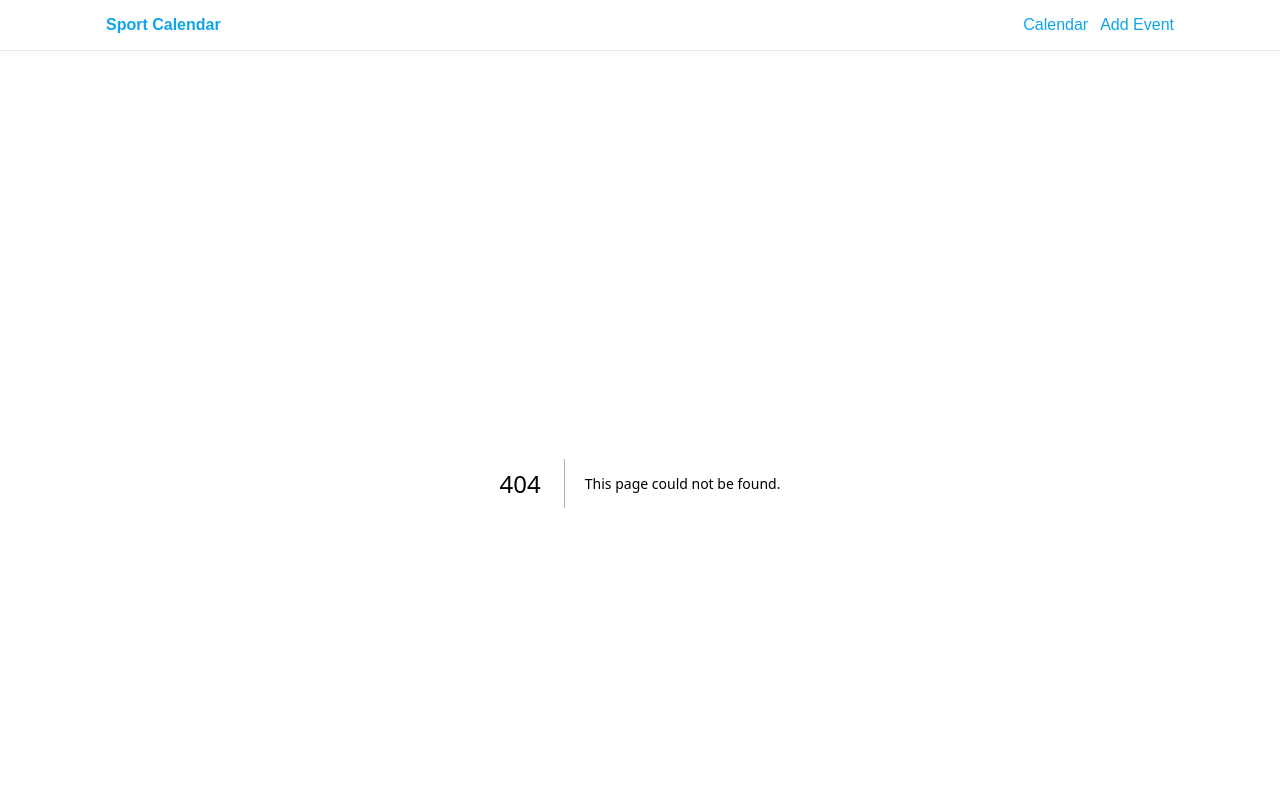
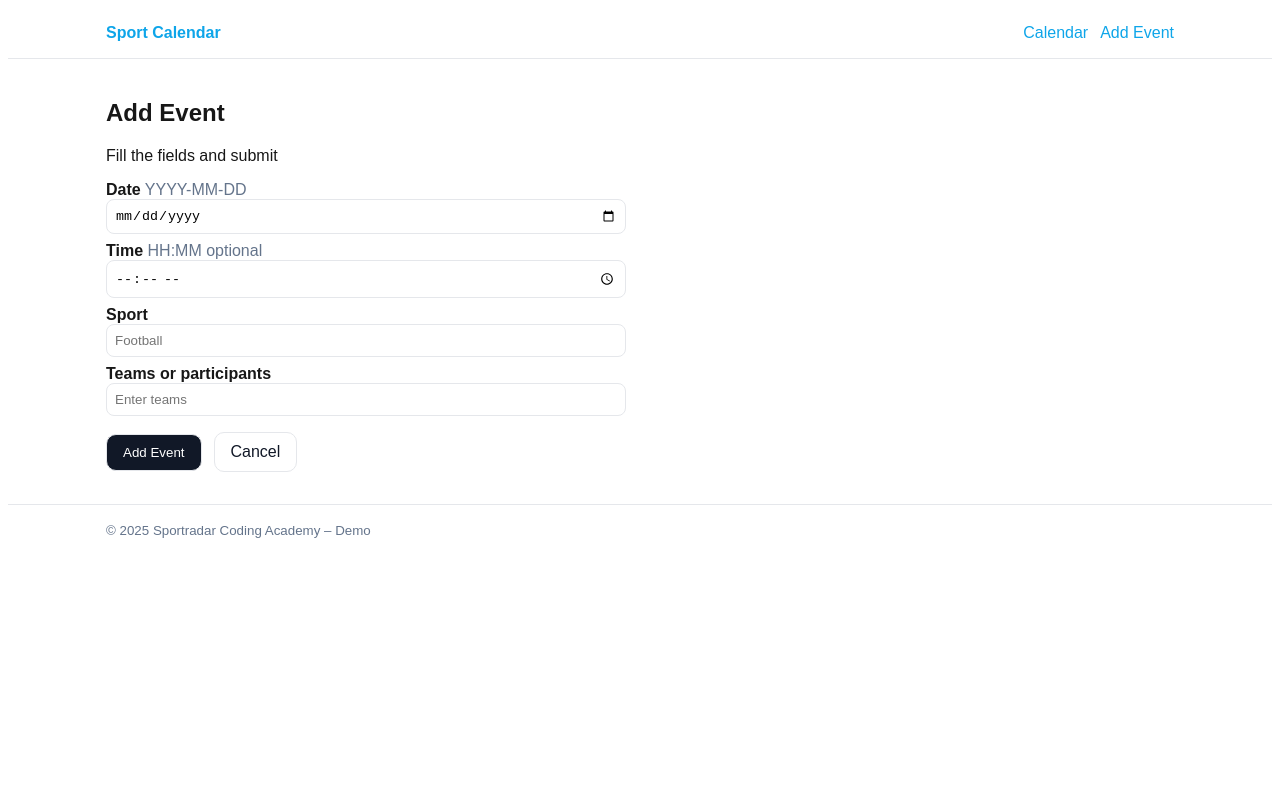
Before and after one commit to denis-1989/sportradar-coding-academy-2026, a Next.js app: page /add in a window 1280 px wide. Before the commit this address had no page. Shown: the top 800 px of the page. Built offline with nearby package versions, Linux system fonts and the light colour scheme.

Commit message:
Add: add add page with simple event form

```diff
--- /dev/null
+++ b/app/add/page.js
@@ -0,0 +1,185 @@
+'use client';
+
+import { useRouter } from 'next/navigation';
+import { useState } from 'react';
+import { addEvent } from '../lib/events';
+
+export default function AddEventPage() {
+  // form state
+  const [date, setDate] = useState('');
+  const [time, setTime] = useState('');
+  const [sport, setSport] = useState('');
+  const [teams, setTeams] = useState('');
+
+  // feedback messages
+  const [error, setError] = useState('');
+  const [success, setSuccess] = useState('');
+
+  // navigation
+  const router = useRouter();
+
+  // handle submit
+  async function onSubmit(e) {
+    e.preventDefault();
+    setError('');
+    setSuccess('');
+
+    // validate and add
+    const res = addEvent({ date, time, sport, teams });
+
+    // show error if something is wrong
+    if (!res.ok) {
+      setError(res.message || 'Could not add event');
+      return;
+    }
+
+    // show success
+    setSuccess('Event added');
+
+    // go back to home to see the calendar
+    router.push('/');
+  }
+
+  return (
+    <section>
+      <h1 className="mt-2">Add Event</h1>
+      <p className="mt-2">Fill the fields and submit</p>
+
+      <form onSubmit={onSubmit} className="mt-4" style={{ maxWidth: 520 }}>
+        {/* date */}
+        <div className="mt-2">
+          <label htmlFor="date">
+            <strong>Date</strong>{' '}
+            <span style={{ color: '#64748b' }}>YYYY-MM-DD</span>
+          </label>
+          <input
+            id="date"
+            type="date"
+            value={date}
+            onChange={(e) => setDate(e.target.value)}
+            required
+            className="mt-1"
+            style={{
+              display: 'block',
+              width: '100%',
+              padding: 8,
+              borderRadius: 8,
+              border: '1px solid #e5e7eb',
+            }}
+          />
+        </div>
+
+        {/* time */}
+        <div className="mt-2">
+          <label htmlFor="time">
+            <strong>Time</strong>{' '}
+            <span style={{ color: '#64748b' }}>HH:MM optional</span>
+          </label>
+          <input
+            id="time"
+            type="time"
+            value={time}
+            onChange={(e) => setTime(e.target.value)}
+            className="mt-1"
+            style={{
+              display: 'block',
+              width: '100%',
+              padding: 8,
+              borderRadius: 8,
+              border: '1px solid #e5e7eb',
+            }}
+          />
+        </div>
+
+        {/* sport */}
+        <div className="mt-2">
+          <label htmlFor="sport">
+            <strong>Sport</strong>
+          </label>
+          <input
+            id="sport"
+            type="text"
+            placeholder="Football"
+            value={sport}
+            onChange={(e) => setSport(e.target.value)}
+            required
+            className="mt-1"
+            style={{
+              display: 'block',
+              width: '100%',
+              padding: 8,
+              borderRadius: 8,
+              border: '1px solid #e5e7eb',
+            }}
+          />
+        </div>
+
+        {/* teams */}
+        <div className="mt-2">
+          <label htmlFor="teams">
+            <strong>Teams or participants</strong>
+          </label>
+          <input
+            id="teams"
+            type="text"
+            placeholder="Enter teams"
+            value={teams}
+            onChange={(e) => setTeams(e.target.value)}
+            required
+            className="mt-1"
+            style={{
+              display: 'block',
+              width: '100%',
+              padding: 8,
+              borderRadius: 8,
+              border: '1px solid #e5e7eb',
+            }}
+          />
+        </div>
+
+        {/* messages */}
+        {error && (
+          <p className="mt-2" style={{ color: '#ef4444' }}>
+            {error}
+          </p>
+        )}
+        {success && (
+          <p className="mt-2" style={{ color: '#16a34a' }}>
+            {success}
+          </p>
+        )}
+
+        {/* actions */}
+        <div className="row mt-4" style={{ gap: 12 }}>
+          <button
+            type="submit"
+            style={{
+              padding: '10px 16px',
+              borderRadius: 10,
+              border: '1px solid #e5e7eb',
+              background: '#111827',
+              color: 'white',
+              cursor: 'pointer',
+            }}
+          >
+            Add Event
+          </button>
+
+          <a
+            href="/"
+            style={{
+              padding: '10px 16px',
+              borderRadius: 10,
+              border: '1px solid #e5e7eb',
+              background: 'white',
+              color: '#111827',
+              textDecoration: 'none',
+            }}
+          >
+            Cancel
+          </a>
+        </div>
+      </form>
+    </section>
+  );
+}
```
